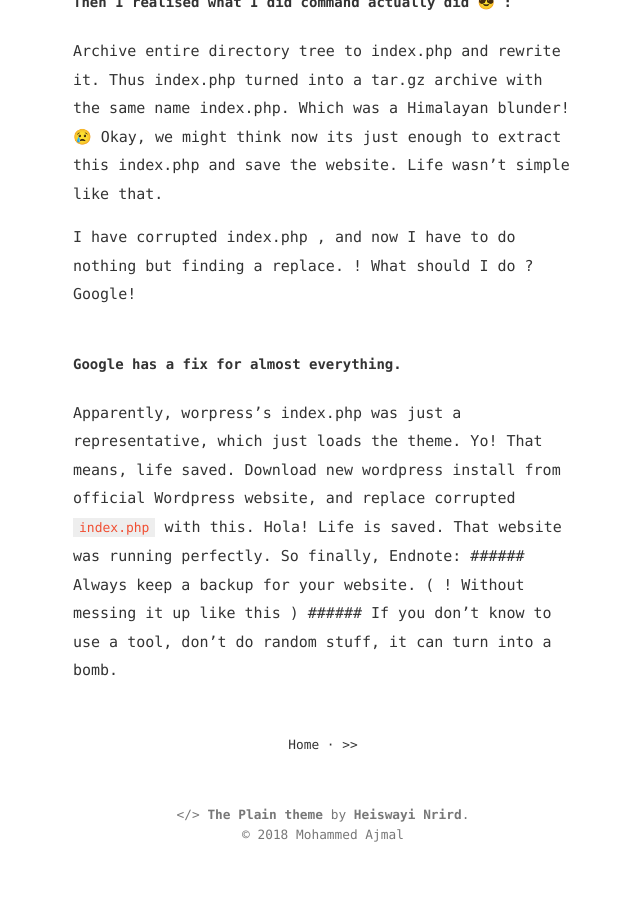
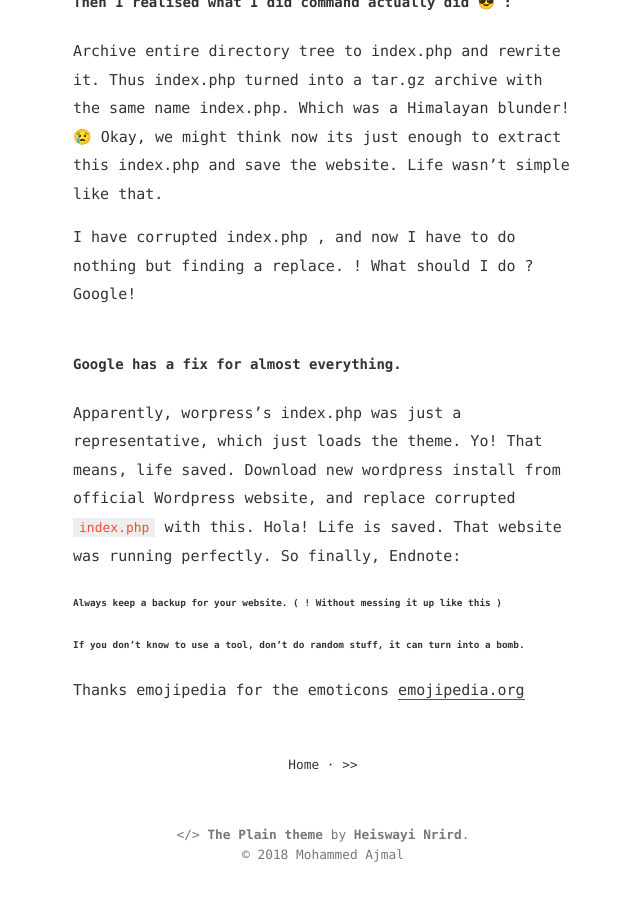
Before and after one commit to cooliscool/cooliscool.github.io, a Jekyll site: the page built from _posts/2018-06-22-messed-up-wordpress.md, in a window 1280 px wide and 900 px high, scrolled down 1898 px. Shown: the whole window, without its empty margins (317-957 px from the left). Built offline with Jekyll 4.4.1, drawn with Linux system fonts in a browser that asks for light colours.

Commit message:
Update 2018-06-22-messed-up-wordpress.md

```diff
--- a/_posts/2018-06-22-messed-up-wordpress.md
+++ b/_posts/2018-06-22-messed-up-wordpress.md
@@ -51,11 +51,15 @@ Google!
 
 #### Google has a fix for almost everything.
 Apparently, worpress's index.php was just a representative, which just loads the theme. Yo! That means, life saved.
- Download new wordpress install from official Wordpress website, and replace corrupted `index.php` with this.
- Hola!
- Life is saved.
- That website was running perfectly.
- So finally,
- Endnote:
- ###### Always keep a backup for your website. ( ! Without messing it up like this )
- ###### If you don't know to use a tool, don't do random stuff, it can turn into a bomb.
+Download new wordpress install from official Wordpress website, and replace corrupted `index.php` with this.
+Hola!
+Life is saved.
+That website was running perfectly.
+So finally,
+Endnote:
+
+###### Always keep a backup for your website. ( ! Without messing it up like this )
+###### If you don't know to use a tool, don't do random stuff, it can turn into a bomb.
+
+
+Thanks emojipedia for the emoticons [emojipedia.org](emojipedia.org)
```
